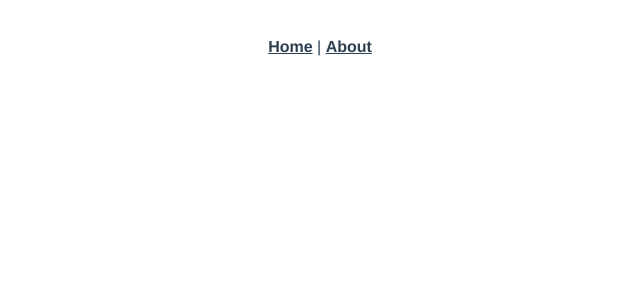
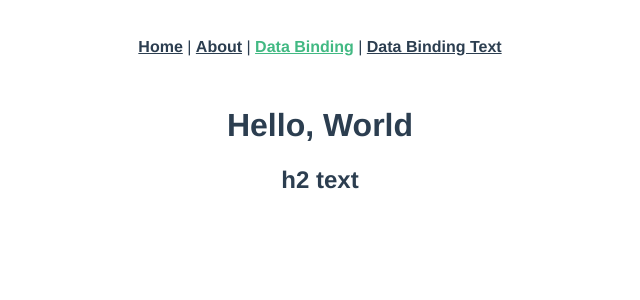
Before and after one commit to jun0925/vue3-study-project, a Vue app: page /databinding in a window 1280 px wide. Before the commit this address had no page. Shown: the top 300 px of the page, without its empty margins (320-960 px from the left). Built offline with nearby package versions, Linux system fonts and the light colour scheme.

Commit message:
data, databingding

```diff
--- a/src/App.vue
+++ b/src/App.vue
@@ -1,7 +1,9 @@
 <template>
   <nav>
     <router-link to="/">Home</router-link> |
-    <router-link to="/about">About</router-link>
+    <router-link to="/about">About</router-link> |
+    <router-link to="/databinding">Data Binding</router-link> |
+    <router-link to="/databindingtext">Data Binding Text</router-link>
   </nav>
   <router-view/>
 </template>
--- a/src/router/index.js
+++ b/src/router/index.js
@@ -1,5 +1,7 @@
 import { createRouter, createWebHistory } from 'vue-router'
 import HomeView from '../views/HomeView.vue'
+import DataBinding from '../views/DataBinding.vue'
+import DataBindingText from '../views/DataBindingText.vue'
 
 const routes = [
   {
@@ -14,6 +16,16 @@ const routes = [
     // this generates a separate chunk (about.[hash].js) for this route
     // which is lazy-loaded when the route is visited.
     component: () => import(/* webpackChunkName: "about" */ '../views/AboutView.vue')
+  },
+  {
+    path: '/databinding',
+    name: 'DataBinding',
+    component: DataBinding
+  },
+  {
+    path: '/databindingtext',
+    name: 'DataBindingText',
+    component: DataBindingText
   }
 ]
 
--- /dev/null
+++ b/src/views/DataBinding.vue
@@ -0,0 +1,15 @@
+<template>
+  <h1>Hello, {{ title }}</h1>
+  <div v-html="tag"></div>
+</template>
+
+<script>
+  export default {
+    data() {
+      return {
+        title: 'World',
+        tag: '<h2>h2 text</h2>',
+      }
+    }
+  }
+</script>
--- /dev/null
+++ b/src/views/DataBindingText.vue
@@ -0,0 +1,15 @@
+<template>
+  <div>
+    <input type="text" v-model="valueModel" />
+  </div>
+</template>
+
+<script>
+  export default {
+    data() {
+      return {
+        valueModel: 'South Korea'
+      }
+    }
+  }
+</script>
```
